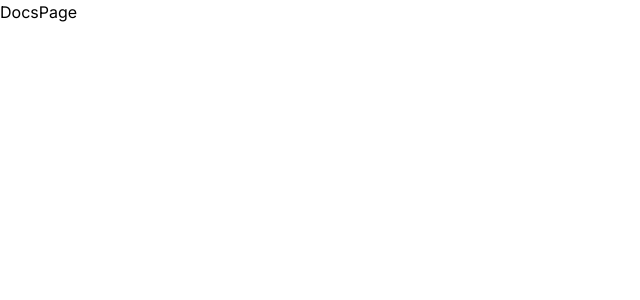
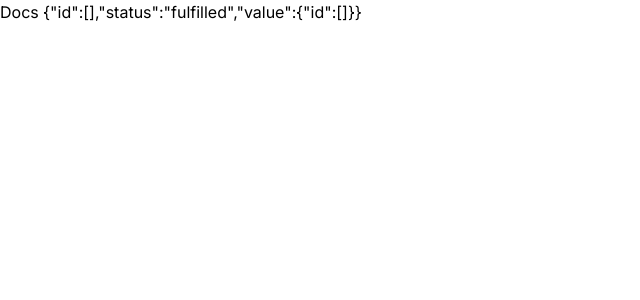
Before and after one commit to mkmule/intro-v3-app, a Next.js app: page /docs in a window 1280 px wide. Shown: the top 300 px of the page, without its empty margins (0-640 px from the left). Built offline with nearby package versions, Linux system fonts and the light colour scheme.

Commit message:
Test dynamic routes

```diff
--- a/src/app/(dashboard)/settings/page.tsx
+++ /dev/null
@@ -1,7 +0,0 @@
-const SettingsPage = () => {
-  return (
-    <div>SettingsPage</div>
-  );
-}
-
-export default SettingsPage
--- /dev/null
+++ b/src/app/(dashboard)/todos/page.tsx
@@ -0,0 +1,7 @@
+const TodosPage = () => {
+  return (
+    <div>TodosPage</div>
+  );
+}
+
+export default TodosPage
--- /dev/null
+++ b/src/app/docs/[[...id]]/page.tsx
@@ -0,0 +1,7 @@
+const DocsPage = ({params}: any) => {
+  return (
+    <div>Docs {JSON.stringify(params)}</div>
+  );
+}
+
+export default DocsPage
--- a/src/app/docs/page.tsx
+++ /dev/null
@@ -1,7 +0,0 @@
-const DocsPage = () => {
-  return (
-    <div>DocsPage</div>
-  );
-}
-
-export default DocsPage
```
